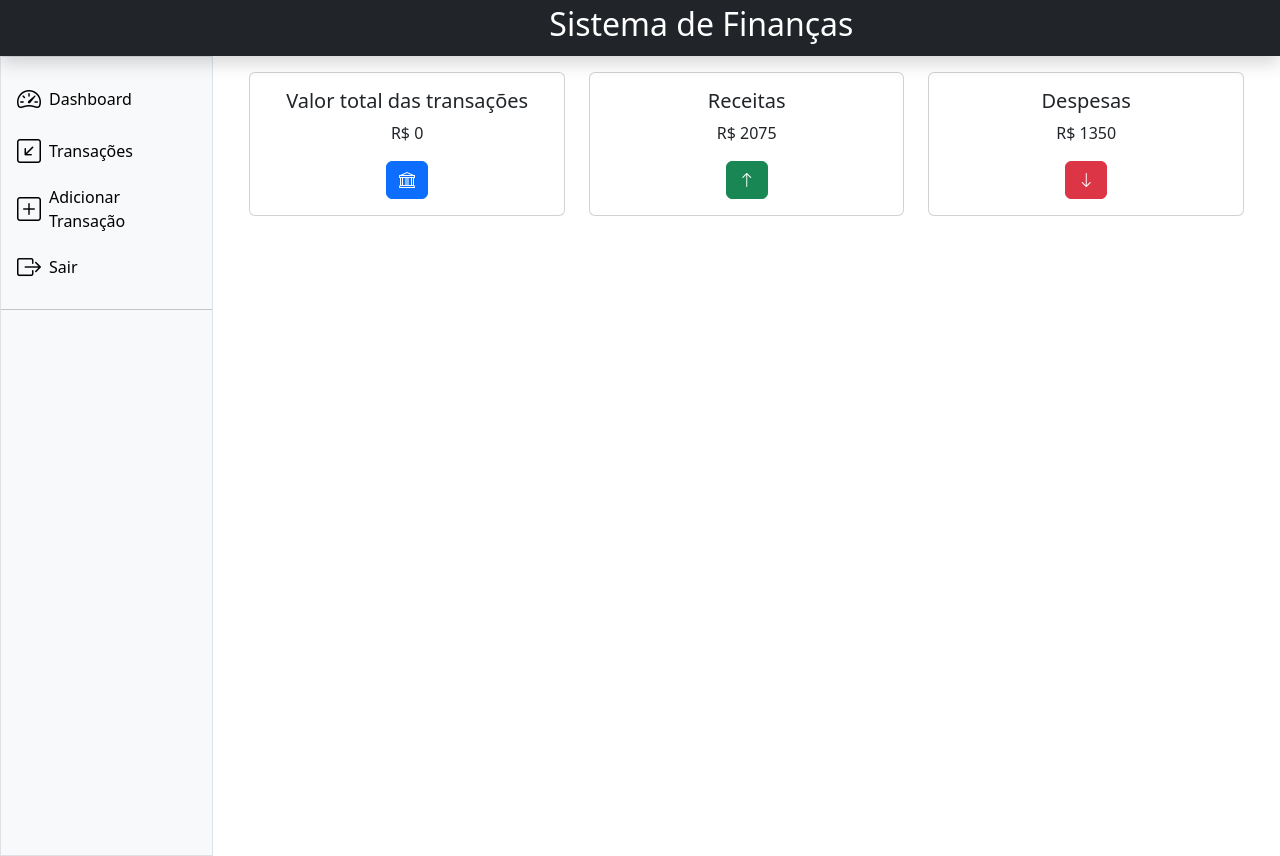
After one commit to Leobatista96/app-financas, a Django app: page /dashboard/ in a window 1280 px wide. The commit adds this page. Run offline with Django 5.2, Linux system fonts and the light colour scheme; the visitor is signed in with stand-in values (Sample User, id 1); data that the repository does not hold is empty; parts of the project's set-up code (start-up, migrations or seed data) failed here and were passed over.

Commit message:
add dashboard template and transactions metrics

```diff
--- /dev/null
+++ b/app/metrics.py
@@ -0,0 +1,12 @@
+from django.db.models import Sum
+from finances.models import Transaction
+
+
+def get_transactions_value():
+    transactions = Transaction.objects.all()
+    total_transactions_value = sum(
+        transaction.value for transaction in transactions)
+
+    return dict(
+        total_transactions_value=total_transactions_value,
+    )
--- a/app/templates/components/sidebar.html
+++ b/app/templates/components/sidebar.html
@@ -12,7 +12,8 @@
 
             <ul class="nav flex-column" id="menu">
                 <li class="nav-item">
-                    <a href="#" class="nav-link d-flex align-items-center gap-1 text-black" aria-current="page">
+                    <a href="{% url 'dashboard-list' %}" class="nav-link d-flex align-items-center gap-1 text-black"
+                        aria-current="page">
                         <i class="bi bi-speedometer2 fs-4"></i>
                         <span class="ms-1">Dashboard</span>
                     </a>
--- /dev/null
+++ b/finances/templates/dashboard.html
@@ -0,0 +1,49 @@
+{% extends 'base.html' %}
+
+
+{% block content %}
+
+<div class="container pt-3">
+
+    <div class="row">
+
+        <div class="col">
+            <div class="card text-center">
+                <div class="card-body">
+                    <h5 class="card-title">Valor total das transações</h5>
+                    <p class="card-text">R$ {{transactions_metrics.total_transactions_value}}</p>
+                    <a href="#" class="btn btn-primary">
+                        <i class="bi bi-bank"></i>
+                    </a>
+                </div>
+            </div>
+        </div>
+
+        <div class="col">
+            <div class="card text-center">
+                <div class="card-body">
+                    <h5 class="card-title">Receitas</h5>
+                    <p class="card-text">R$ 2075</p>
+                    <a href="#" class="btn btn-success">
+                        <i class="bi bi-arrow-up"></i>
+                    </a>
+                </div>
+            </div>
+        </div>
+
+        <div class="col">
+            <div class="card text-center">
+                <div class="card-body">
+                    <h5 class="card-title">Despesas</h5>
+                    <p class="card-text">R$ 1350</p>
+                    <a href="#" class="btn btn-danger">
+                        <i class="bi bi-arrow-down"></i>
+                    </a>
+                </div>
+            </div>
+        </div>
+
+    </div>
+</div>
+
+{% endblock %}
--- a/finances/templates/transaction.html
+++ b/finances/templates/transaction.html
@@ -33,7 +33,7 @@
                     <td>{{ transaction.due_date|date:"SHORT_DATE_FORMAT"}}</td>
                     <td>
                         <button id="edit-btn" class="btn btn-primary btn-sm" data-id="{{ transaction.pk }}"
-                            data-category-name="{{ transaction.category.category }}">
+                            data-category-name="{{ transaction.category.category }}" data-bs-target="#ModalChange">
                             <i class="bi bi-pencil-square"></i>
                         </button>
                         <button class="btn btn-danger btn-sm delete-btn" data-id="{{transaction.pk}}"
@@ -149,7 +149,7 @@
         </div>
     </div>
 </div>
-{% endblock %}
+
 
 
 <script>
@@ -247,3 +247,4 @@
         }
     });
 </script>
+{% endblock %}
--- a/finances/urls.py
+++ b/finances/urls.py
@@ -1,6 +1,6 @@
 from django.urls import path
 from django.contrib.auth import views as auth_views
-from finances.views import TransactionListView, TransactionCreateView, TransactionUpdateView, TransactionDeleteView, CategorieCreateView, AccountCreateView
+from finances.views import TransactionListView, TransactionCreateView, TransactionUpdateView, TransactionDeleteView, CategorieCreateView, AccountCreateView, DashboardListView
 
 
 urlpatterns = [
@@ -15,4 +15,5 @@ urlpatterns = [
     path('new_categorie/', CategorieCreateView.as_view(), name='categorie-create'),
 
     path('new_account/', AccountCreateView.as_view(), name='account-create'),
+    path('dashboard/', DashboardListView.as_view(), name='dashboard-list'),
 ]
--- a/finances/views.py
+++ b/finances/views.py
@@ -9,6 +9,7 @@ from django.contrib.auth.mixins import LoginRequiredMixin
 from django.views.generic import ListView, CreateView, UpdateView, DeleteView
 from finances.models import Transaction, Categorie, Account
 from finances.forms import TransactionModelForm, CategorieModelForm, AccountModelForm
+from app import metrics
 
 # Create your views here.
 
@@ -94,7 +95,8 @@ class TransactionDeleteView(LoginRequiredMixin, DeleteView):
     success_url = reverse_lazy()
 
     def delete(self, request, *args, **kwargs):
-        transaction = get_object_or_404(Transaction, pk=self.kwargs['pk'], user=self.request.user)
+        transaction = get_object_or_404(
+            Transaction, pk=self.kwargs['pk'], user=self.request.user)
         transaction.delete()
 
         return JsonResponse({"success": "True"})
@@ -135,3 +137,25 @@ class AccountCreateView(CreateView):
             return JsonResponse({"success": False, "errors": form.errors}, status=400)
         except json.JSONDecodeError:
             return JsonResponse({"success": False, "errors": "JSON inválido"}, status=400)
+
+
+class DashboardListView(LoginRequiredMixin, ListView):
+    model = Transaction
+    template_name = 'dashboard.html'
+    context_object_name = 'transactions'
+
+    def get_queryset(self):
+        queryset = super().get_queryset()
+
+    def sum_values(self):
+        transactions = Transaction.objects.all()
+        total_value = sum(transaction.value for transaction in transactions)
+        return total_value
+
+    def get_context_data(self, **kwargs):
+        context = super().get_context_data(**kwargs)
+        context["form"] = TransactionModelForm()
+        context["form_categories"] = CategorieModelForm()
+        context["form_accounts"] = AccountModelForm()
+        context["transactions_metrics"] = metrics.get_transactions_value()
+        return context
```
